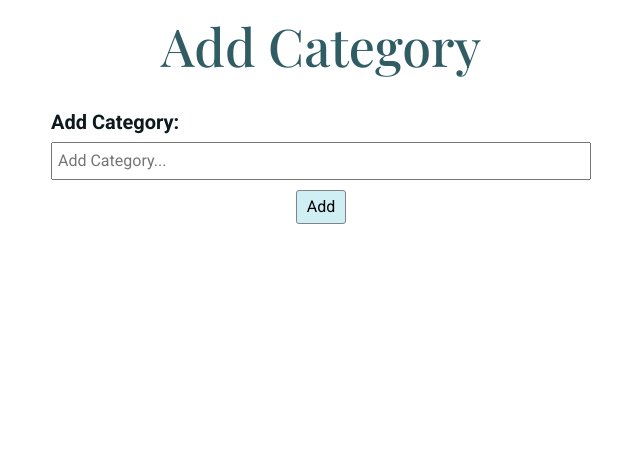
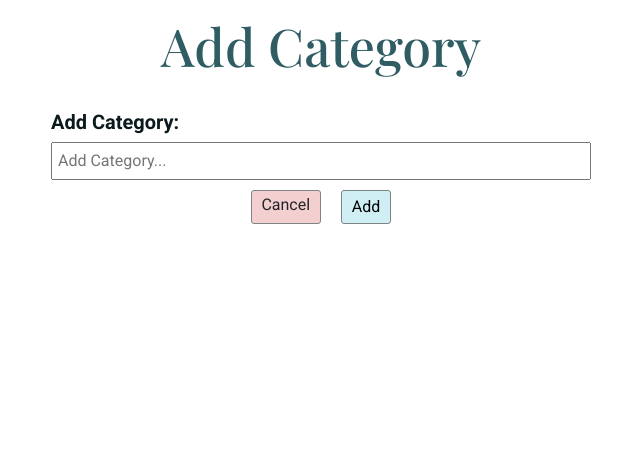
Before and after one commit to Sharon-B/Recipe-Box, a Flask app: page /add_category in a window 1280 px wide. Shown: the part 108-572 px from the top of the page, without its empty margins (319-959 px from the left). Run offline with Flask 2, Linux system fonts and the light colour scheme; the visitor is signed in with stand-in values (Sample User, id 1); some libraries are stand-ins or nearby versions.

Commit message:
Add cancel button to add_category.html

```diff
--- a/templates/add_category.html
+++ b/templates/add_category.html
@@ -18,6 +18,7 @@
             </div>
             <div class="row">
                 <div class="col buttons">
+                    <a href="{{ url_for('manage_categories') }}" class="btn delete-button button">Cancel</a>
                     <button type="submit" class="submit-button button">Add</button>
                 </div>
             </div>
```
